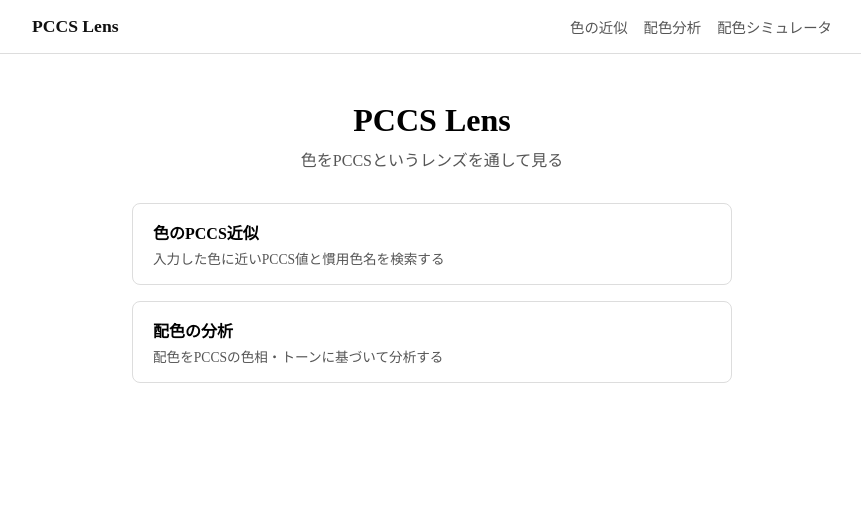
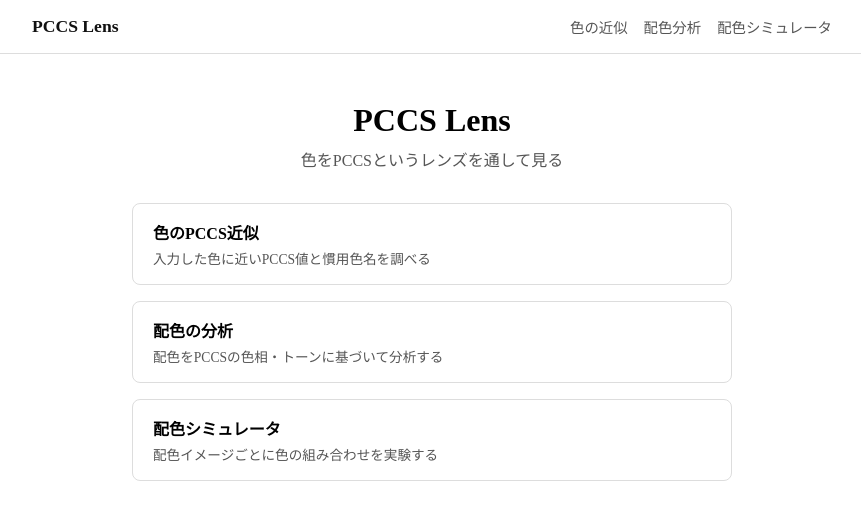
Before and after one commit to tetracalibers/pccs-lens, a SvelteKit app in the folder app/: page / in a window 1280 px wide. Shown: the top 520 px of the page, without its empty margins (208-1069 px from the left). Built offline with nearby package versions, Linux system fonts and the light colour scheme; a web font is replaced by a local one.

Commit message:
トップページに配色シミュレータへのリンクを追加

```diff
--- a/app/src/routes/+page.svelte
+++ b/app/src/routes/+page.svelte
@@ -12,11 +12,15 @@
   <nav class="feature-nav">
     <a href={resolve("/approximate")} class="feature-card">
       <span class="feature-title">色のPCCS近似</span>
-      <span class="feature-desc">入力した色に近いPCCS値と慣用色名を検索する</span>
+      <span class="feature-desc">入力した色に近いPCCS値と慣用色名を調べる</span>
     </a>
     <a href={resolve("/analyze")} class="feature-card">
       <span class="feature-title">配色の分析</span>
       <span class="feature-desc">配色をPCCSの色相・トーンに基づいて分析する</span>
+    </a>
+    <a href={resolve("/patterns")} class="feature-card">
+      <span class="feature-title">配色シミュレータ</span>
+      <span class="feature-desc">配色イメージごとに色の組み合わせを実験する</span>
     </a>
   </nav>
 </main>
```
